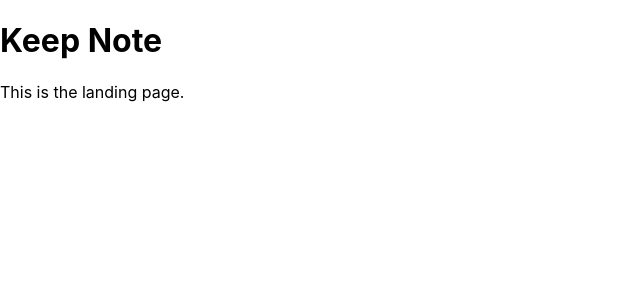
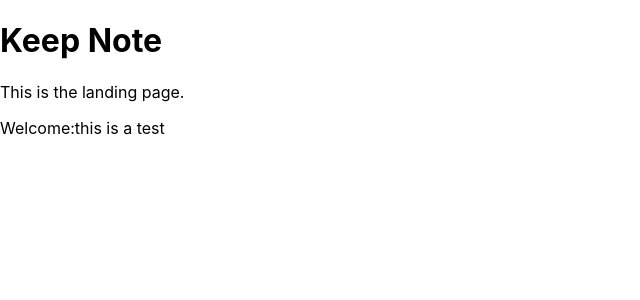
Before and after one commit to babablacksheep961/KeepNote-React-project-, a React (Create React App) app: page / in a window 1280 px wide. Shown: the top 300 px of the page, without its empty margins (0-640 px from the left). Built offline with nearby package versions, Linux system fonts and the light colour scheme.

Commit message:
this is a test commit to check push

```diff
--- a/src/App.js
+++ b/src/App.js
@@ -3,6 +3,7 @@ function App() {
     <div>
       <h1>Keep Note</h1>
       <p>This is the landing page.</p>
+      <p>Welcome:this is a test</p>
     </div>
 
   );
```
